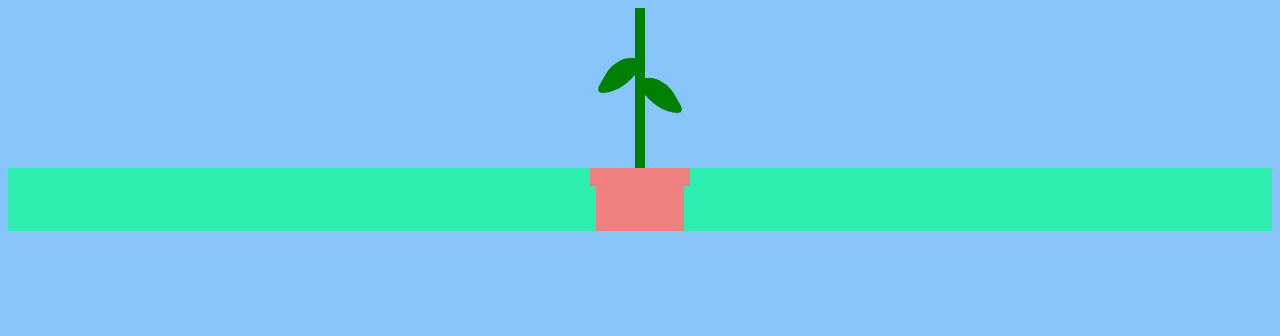
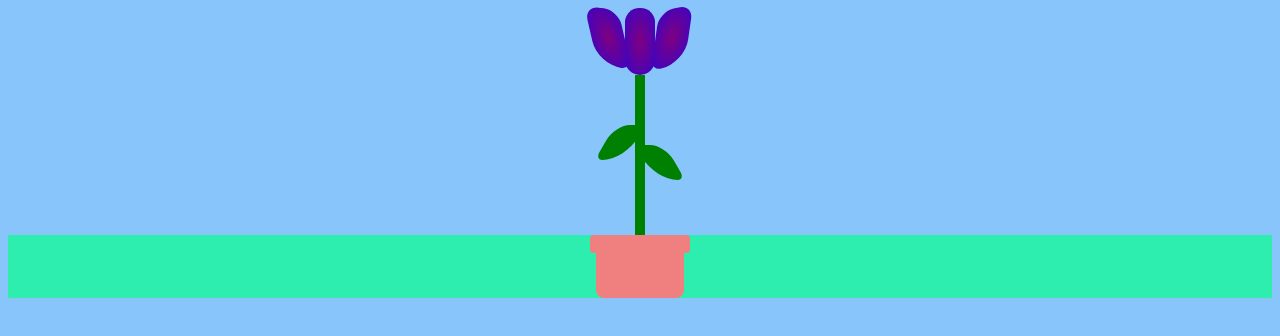
Before and after one commit to CandaceClarke/flower, a plain HTML site: page index.html in a window 1280 px wide. Drawn offline with Linux system fonts and the light colour scheme.

Commit message:
created and styled petals, softened edges of pot

```diff
--- a/index.html
+++ b/index.html
@@ -8,10 +8,11 @@
   </head>
   <body>
     <main class="specimen">
-      <div class="petal"></div>
-
-      <!--additional petals-->
-
+      <div class="bloom">
+        <div class="petal1"></div>
+        <div class="petal2"></div>
+        <div class="petal3"></div>
+      </div>
       <div class="greenery">
         <div class="leaf2"></div>
         <div class="stem"></div>
--- a/style.css
+++ b/style.css
@@ -8,8 +8,35 @@ body {
 }
 */
 
-/* flower petals, leaves */
+/* plant parts */
 
+.bloom {
+    display: flex;
+    justify-content: center;
+}
+
+.petal1 {
+    background: radial-gradient(purple, rgb(56, 4, 199));
+    width: 34px;
+    height: 59px;
+    border-radius: 30px 30px 22px 49px;
+    transform: skew(13deg, 8deg);
+}
+
+.petal2 {
+    background: radial-gradient(purple, rgb(56, 4, 199));
+    width: 30px;
+    height: 67px;
+    border-radius: 43px 43px 45px 45px;
+}
+
+.petal3 {
+    background: radial-gradient(purple, rgb(56, 4, 199));
+    width: 34px;
+    height: 59px;
+    border-radius: 30px 30px 49px 22px;
+    transform: skew(352deg, 347deg);
+}
 .greenery {
     display: flex;
     justify-content: center;
@@ -41,6 +68,8 @@ body {
     margin-top: 50px;
 }
 
+/* pot stuff */
+
 .pot {
     background: rgb(45, 238, 174);
     margin: auto;
@@ -52,6 +81,7 @@ body {
     height: 10px;
     margin: auto;
     padding-bottom: 8px;
+    border-radius: 4px;
 }
 
 .bowl {
@@ -59,4 +89,5 @@ body {
     width: 88px;
     height: 45px;
     margin: auto;
+    border-radius: 0 0 8px 8px;
 }
```
